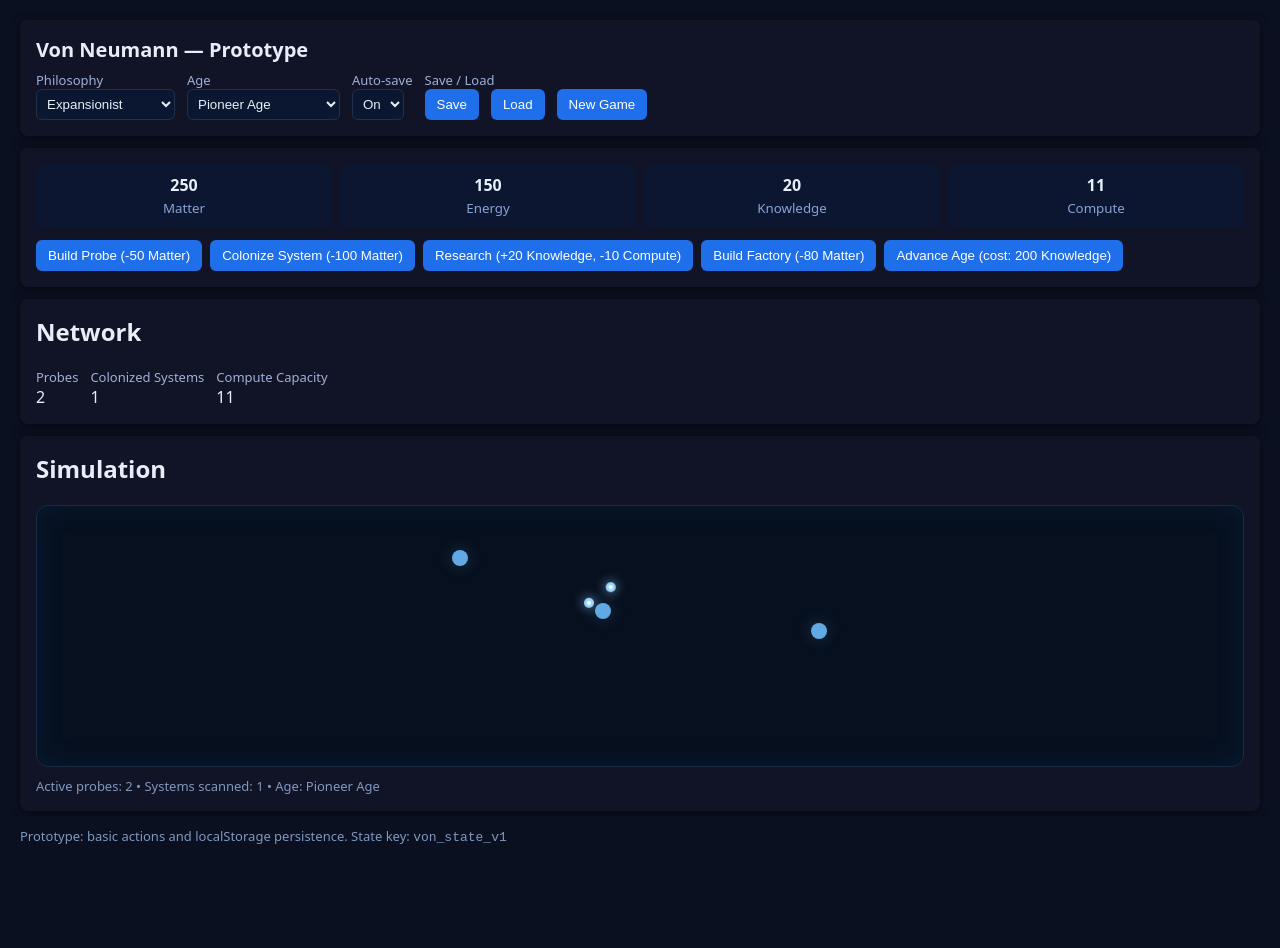
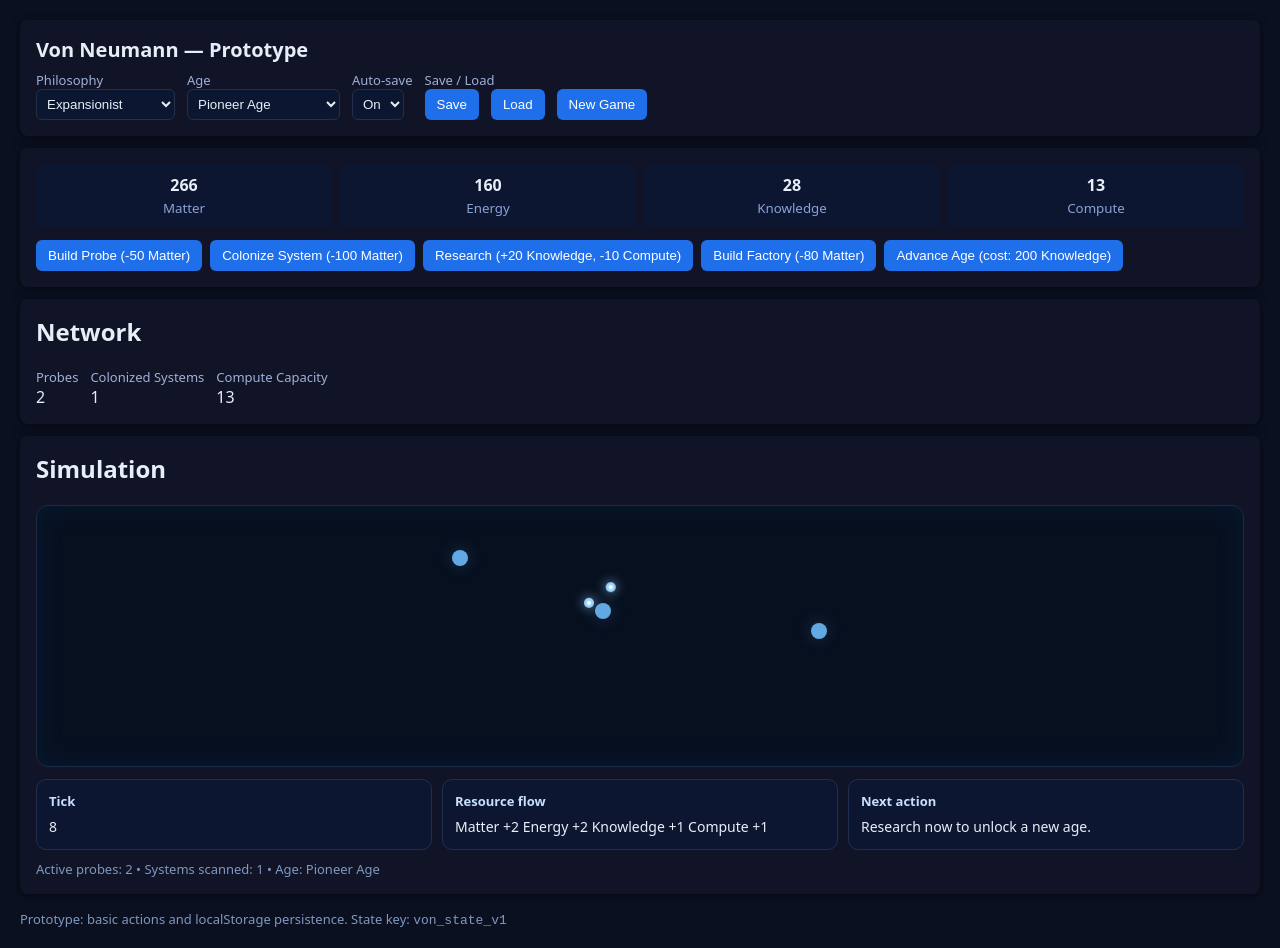
Before and after one commit to sabarish-soft/vo-net-verse, a website: page prototype/index.html in a window 1280 px wide. Both pictures are taken after a click on the button "Build Probe (-50 Matter)". Before the commit the page ends 865 px from the top, so only its background shows below. Drawn offline with Linux system fonts and the light colour scheme.

Commit message:
Add tick counter and resource flow status to prototype simulation

```diff
--- a/prototype/index.html
+++ b/prototype/index.html
@@ -20,6 +20,11 @@
     .node{position:absolute;width:16px;height:16px;border-radius:50%;background:rgba(110,190,255,.88);box-shadow:0 0 16px rgba(110,190,255,.22)}
     .probe{position:absolute;width:10px;height:10px;border-radius:50%;background:#9ad4ff;box-shadow:0 0 12px rgba(154,212,255,.8);pointer-events:none;will-change:transform}
     .probe::after{content:'';position:absolute;left:50%;top:50%;width:4px;height:4px;margin:-2px 0 0 -2px;border-radius:50%;background:#fff}
+    .simInfo{display:grid;grid-template-columns:repeat(3,minmax(130px,1fr));gap:10px;margin-top:12px}
+    .infoTile{background:rgba(13,22,48,.96);padding:12px;border-radius:10px;border:1px solid #1f2f52}
+    .infoTile strong{display:block;margin-bottom:6px;color:#c8e0ff;font-size:13px}
+    .infoTile div{font-size:14px;line-height:1.5;color:#e6eef8}
+    .hint{color:#8be2ff;font-size:13px;line-height:1.5}
     footer{margin-top:16px;color:#7f98c0;font-size:13px}
     .muted{color:#7f98c0}
   </style>
@@ -99,6 +104,11 @@
   <div class="card">
     <h2 style="margin-top:0">Simulation</h2>
     <div id="simulation" class="simulation"></div>
+    <div class="simInfo">
+      <div class="infoTile"><strong>Tick</strong><div id="tickCount">0</div></div>
+      <div class="infoTile"><strong>Resource flow</strong><div id="tickDelta">Matter+0 Energy+0 Knowledge+0 Compute+0</div></div>
+      <div class="infoTile"><strong>Next action</strong><div id="nextAction">Build probes or colonize to grow.</div></div>
+    </div>
     <div id="simStatus" class="muted" style="margin-top:10px;font-size:13px">Probes are scanning nearby systems...</div>
   </div>
 
@@ -221,14 +231,20 @@
     function commit(){
       renderResources()
       refreshSimulation()
+      updateNextActionHint()
       if(autosave.value === 'on') save()
     }
 
     const simulationEl = document.getElementById('simulation')
     const simStatus = document.getElementById('simStatus')
+    const tickCountEl = document.getElementById('tickCount')
+    const tickDeltaEl = document.getElementById('tickDelta')
+    const nextActionEl = document.getElementById('nextAction')
     const simNodes = []
     const simProbes = []
     const simBounds = { width: 0, height: 0 }
+    let tickNumber = 0
+    let tickDelta = { matter: 0, energy: 0, knowledge: 0, compute: 0 }
 
     function createSimulationObjects(){
       simulationEl.innerHTML = ''
@@ -271,14 +287,28 @@
 
     function refreshSimulation(){
       simStatus.textContent = `Active probes: ${state.probes} • Systems scanned: ${state.systems} • Age: ${state.age}`
+      tickCountEl.textContent = tickNumber
+      tickDeltaEl.textContent = `Matter ${formatDelta(tickDelta.matter)} Energy ${formatDelta(tickDelta.energy)} Knowledge ${formatDelta(tickDelta.knowledge)} Compute ${formatDelta(tickDelta.compute)}`
+      nextActionEl.textContent = suggestNextAction()
       if(simBounds.width === 0) return
       if(simNodes.length !== Math.max(3, state.systems + 1) || simProbes.length !== Math.min(8, state.probes)){
         createSimulationObjects()
       }
     }
 
+    function formatDelta(value){
+      return value >= 0 ? `+${value}` : `${value}`
+    }
+
+    function suggestNextAction(){
+      if(state.resources.matter < 80) return 'Low matter: colonize systems or build a factory to increase output.'
+      if(state.resources.compute < 5) return 'Compute is limited: build more probes to raise capacity.'
+      if(state.resources.knowledge < 200) return 'Research now to unlock a new age.'
+      if(state.systems < 5) return 'Expand to more systems for stronger growth.'
+      return 'You are ready to advance age or keep building your network.'
+    }
+
     function animateSimulation(){
-      const attraction = simNodes[Math.floor(Math.random() * simNodes.length)]
       simProbes.forEach(probe => {
         let x = parseFloat(probe.dataset.x)
         let y = parseFloat(probe.dataset.y)
@@ -314,6 +344,33 @@
       window.requestAnimationFrame(animateSimulation)
     }
 
+    function tickSimulation(){
+      tickNumber += 1
+      const matterGain = Math.max(1, Math.round(state.systems * 2 + state.factories * 1))
+      const energyGain = Math.max(0, Math.round(state.systems * 1 + state.probes * 0.4))
+      const knowledgeGain = Math.max(0, Math.round(state.probes * 0.6 + state.systems * 0.2))
+      const computeGain = Math.max(0, Math.round(state.probes * 0.3 + state.factories * 0.2))
+
+      state.resources.matter += matterGain
+      state.resources.energy += energyGain
+      state.resources.knowledge += knowledgeGain
+      state.resources.compute += computeGain
+
+      tickDelta = {
+        matter: matterGain,
+        energy: energyGain,
+        knowledge: knowledgeGain,
+        compute: computeGain
+      }
+
+      renderResources()
+      refreshSimulation()
+    }
+
+    function updateNextActionHint(){
+      nextActionEl.textContent = suggestNextAction()
+    }
+
     // wire events
     document.getElementById('saveBtn').addEventListener('click', save)
     document.getElementById('loadBtn').addEventListener('click', ()=>{ if(!load()) alert('No save found') })
@@ -344,6 +401,8 @@
 
     createSimulationObjects()
     animateSimulation()
+    tickSimulation()
+    setInterval(tickSimulation, 1000)
   </script>
 </body>
 </html>
```
